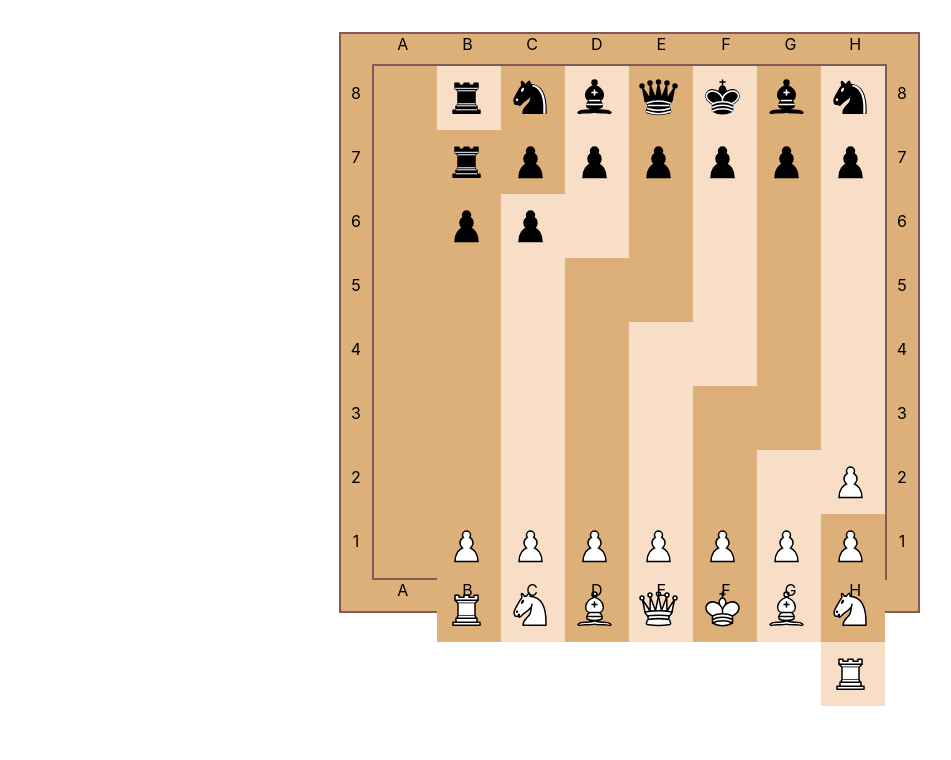
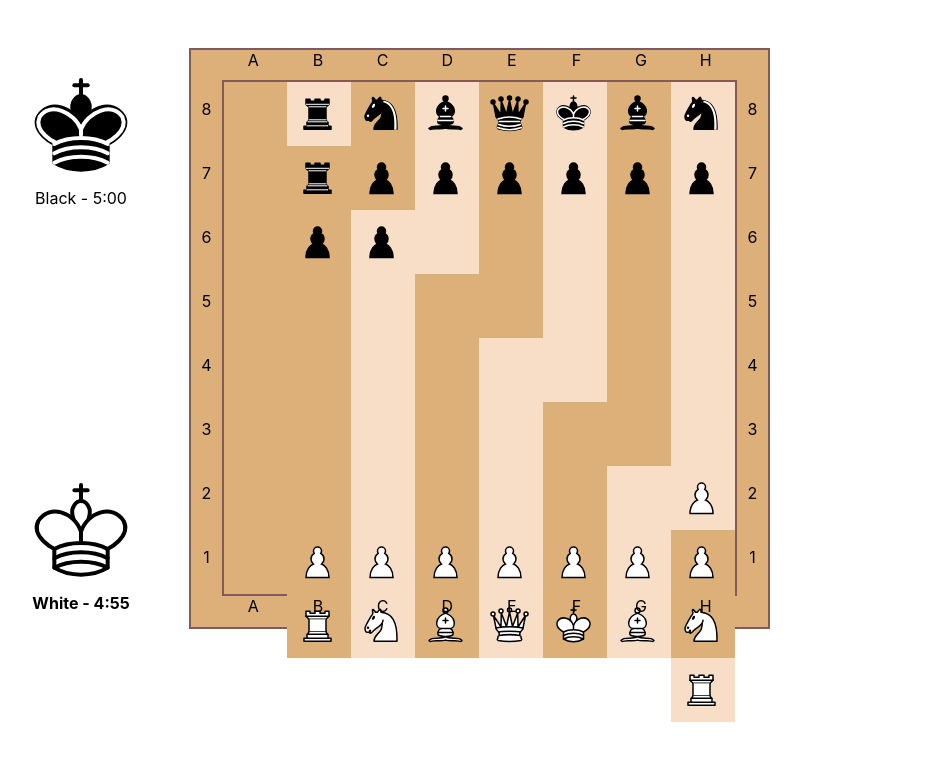
Before and after one commit to OlAndrey/React-Chess, a React (Create React App) app: page / in a window 1280 px wide. Shown: the top 760 px of the page, without its empty margins (11-962 px from the left). Built offline with nearby package versions, Linux system fonts and the light colour scheme.

Commit message:
feat(App): added a timer to think about moves

```diff
--- a/src/App.tsx
+++ b/src/App.tsx
@@ -1,5 +1,6 @@
 import { useEffect, useState } from 'react'
 import BoardComponent from './Components/BoardComponent'
+import InfoGame from './Components/InfoGame'
 import { Board } from './models/Board'
 import { Player } from './models/Player'
 
@@ -17,6 +18,7 @@ function App() {
     const newBoard = new Board()
     newBoard.fill()
     newBoard.getFigures()
+    setBoard(newBoard)
     return newBoard
   }
 
@@ -26,7 +28,7 @@ function App() {
   }
 
   useEffect(() => {
-    setBoard(restart())
+    restart()
   }, [])
 
   useEffect(() => {
@@ -34,16 +36,19 @@ function App() {
       board.checkCapture(currentPlayer.color)
       setBoard(board.copyBoard())
     }
-  // eslint-disable-next-line react-hooks/exhaustive-deps
+    // eslint-disable-next-line react-hooks/exhaustive-deps
   }, [currentPlayer])
 
   return (
+    <div className='app'>
+      <InfoGame player={currentPlayer} time={300} />
       <BoardComponent
         board={board}
         setBoard={setBoard}
         currentPlayer={currentPlayer}
         changePlayer={changePlayer}
       />
+    </div>
   )
 }
 
--- a/src/Components/BoardComponent.tsx
+++ b/src/Components/BoardComponent.tsx
@@ -38,7 +38,7 @@ const BoardComponent: FC<IBoardComponent> = ({ board, setBoard, changePlayer, cu
   }
 
   return (
-    <div>
+    <>
       {board ? (
         <div className="board">
           <BoardHeader>
@@ -59,7 +59,7 @@ const BoardComponent: FC<IBoardComponent> = ({ board, setBoard, changePlayer, cu
       ) : (
         'Loading board...'
       )}
-    </div>
+    </>
   )
 }
 
--- /dev/null
+++ b/src/Components/InfoGame.tsx
@@ -0,0 +1,85 @@
+import { FC, useEffect, useRef, useState } from 'react'
+import classNames from 'classnames'
+import { Player } from '../models/Player'
+import whitePlayerIcon from '../Icons/White_King.svg'
+import blackPlayerIcon from '../Icons/Black_King.svg'
+
+interface IInfoGameProps {
+  time: number
+  player: Player | null
+}
+
+const InfoGame: FC<IInfoGameProps> = ({ player, time }) => {
+  const [blackTime, setBlackTime] = useState(time)
+  const [whiteTime, setWhiteTime] = useState(time)
+  const timer = useRef<ReturnType<typeof setInterval> | null>(null)
+
+  const startTimer = () => {
+    if (timer.current) clearInterval(timer.current)
+
+    timer.current = setInterval(decrementTimer, 1000)
+  }
+
+  const decrementTimer = () => {
+    if (player?.color === 'white') setWhiteTime((prev) => (prev > 0 ? prev - 1 : 0))
+    else setBlackTime((prev) => (prev > 0 ? prev - 1 : 0))
+  }
+
+  useEffect(() => {
+    if (player) startTimer()
+    // eslint-disable-next-line react-hooks/exhaustive-deps
+  }, [player])
+
+  useEffect(() => {
+    if (whiteTime <= 0 && timer.current) {
+      alert('Black is win!!')
+      clearInterval(timer.current)
+    }
+
+    if (blackTime <= 0 && timer.current) {
+      alert('White is win!!')
+      clearInterval(timer.current)
+    }
+  }, [whiteTime, blackTime])
+
+  return (
+    <div className="info">
+      <PlayerInfo color="black" isActive={player?.color === 'black'} time={blackTime} />
+      <PlayerInfo color="white" isActive={player?.color === 'white'} time={whiteTime} />
+    </div>
+  )
+}
+
+const PlayerInfo = ({
+  color,
+  isActive,
+  time
+}: {
+  color: string
+  isActive: boolean
+  time: number
+}) => {
+  const formatingTime = (duration: number) => {
+    let ret = ''
+    const mins = ~~(duration / 60)
+    const secs = ~~duration % 60
+
+    ret += '' + mins + ':' + (secs < 10 ? '0' : '')
+    ret += '' + secs
+
+    return ret
+  }
+
+  return (
+    <div
+      className={classNames('player', {
+        'player-active': isActive
+      })}
+    >
+      <img src={color === 'white' ? whitePlayerIcon : blackPlayerIcon} alt={color + ' player'} />
+      {color === 'white' ? 'White' : 'Black'} - {formatingTime(time)}
+    </div>
+  )
+}
+
+export default InfoGame
--- /dev/null
+++ b/src/styles/app.css
@@ -0,0 +1,26 @@
+.app{
+    display: flex;
+    padding: 3em 1em 0 1em;
+    gap: 2em;
+}
+
+.info{
+    display: flex;
+    flex-direction: column;
+    justify-content: space-between;
+    align-items: center;
+}
+
+.player{
+    width: 7.5em;
+    padding: 1em;
+    text-align: center;
+}
+
+.player-active{
+    font-weight: 700;
+}
+.player img{
+    width: 100%;
+    height: auto;
+}
--- a/src/styles/board.css
+++ b/src/styles/board.css
@@ -2,7 +2,7 @@
     position: relative;
     width: calc(64px * 8 + 65px);
     height: calc(64px * 8 + 65px);
-    margin: 2em auto;
+    /* margin: 2em auto; */
     border: 2px solid rgb(130, 90, 88);
     background-color: rgb(221, 176, 121);
   }
```
Also changed, not shown: src/index.tsx (+9 -10 lines).
